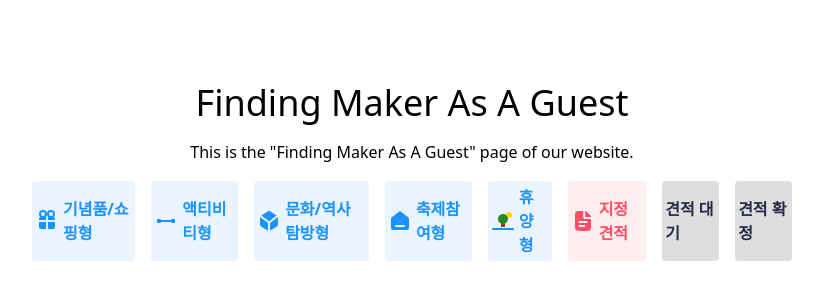
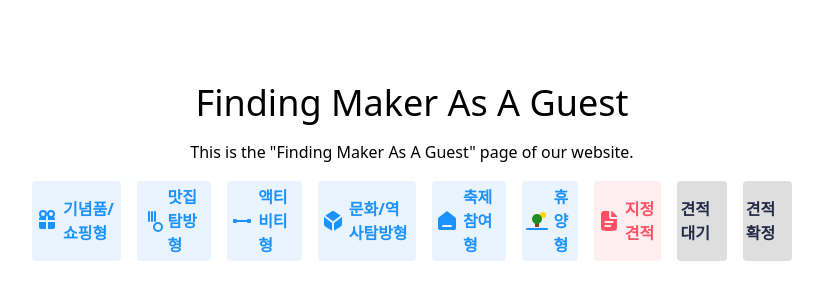
Before and after one commit to GoHawaiiForMe/frontend, a Next.js app: page /findingMakerAsGuest in a window 1280 px wide. Shown: the part 228-528 px from the top of the page, without its empty margins (228-1051 px from the left). Built offline with nearby package versions, Linux system fonts and the light colour scheme.

Commit message:
style: px-2 on 견적 대기 확정

```diff
--- a/src/components/Common/label.tsx
+++ b/src/components/Common/label.tsx
@@ -51,12 +51,12 @@ const Label: React.FC<LabelProps> = ({ type }) => {
       break;
     case 'PENDING':
       labelText = '견적 대기';
-      containerClass = 'bg-color-gray-100';
+      containerClass = 'bg-color-gray-100 pr-2 pl-2';
       textClass = 'text-color-blue-400';
       break;
     case 'CONFIRMED':
       labelText = '견적 확정';
-      containerClass = 'bg-color-gray-100';
+      containerClass = 'bg-color-gray-100 pr-2 pl-2';
       textClass = 'text-color-blue-400';
       break;
 
--- a/src/pages/findingMakerAsGuest.tsx
+++ b/src/pages/findingMakerAsGuest.tsx
@@ -14,6 +14,7 @@ export default function findingMakerAsGuest() {
         <p className="mt-4 text-lg">This is the &quot;Finding Maker As A Guest&quot; page of our website.</p>
         <div className="flex space-x-4 mt-4">
           <Label type="SHOPPING" />
+          <Label type="FOOD_TOUR" />
           <Label type="ACTIVITY" />
           <Label type="CULTURE" />
           <Label type="FESTIVAL" />
```
